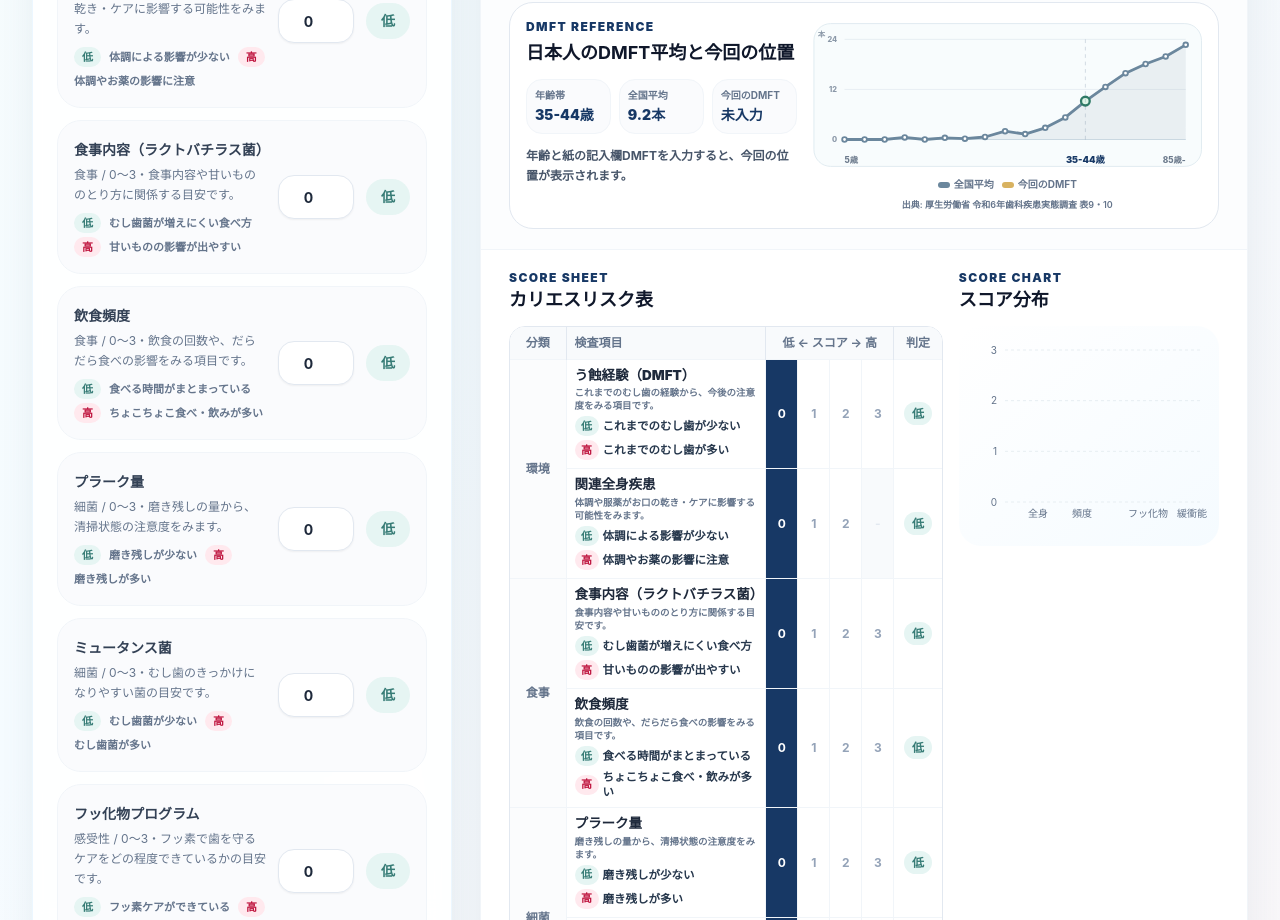
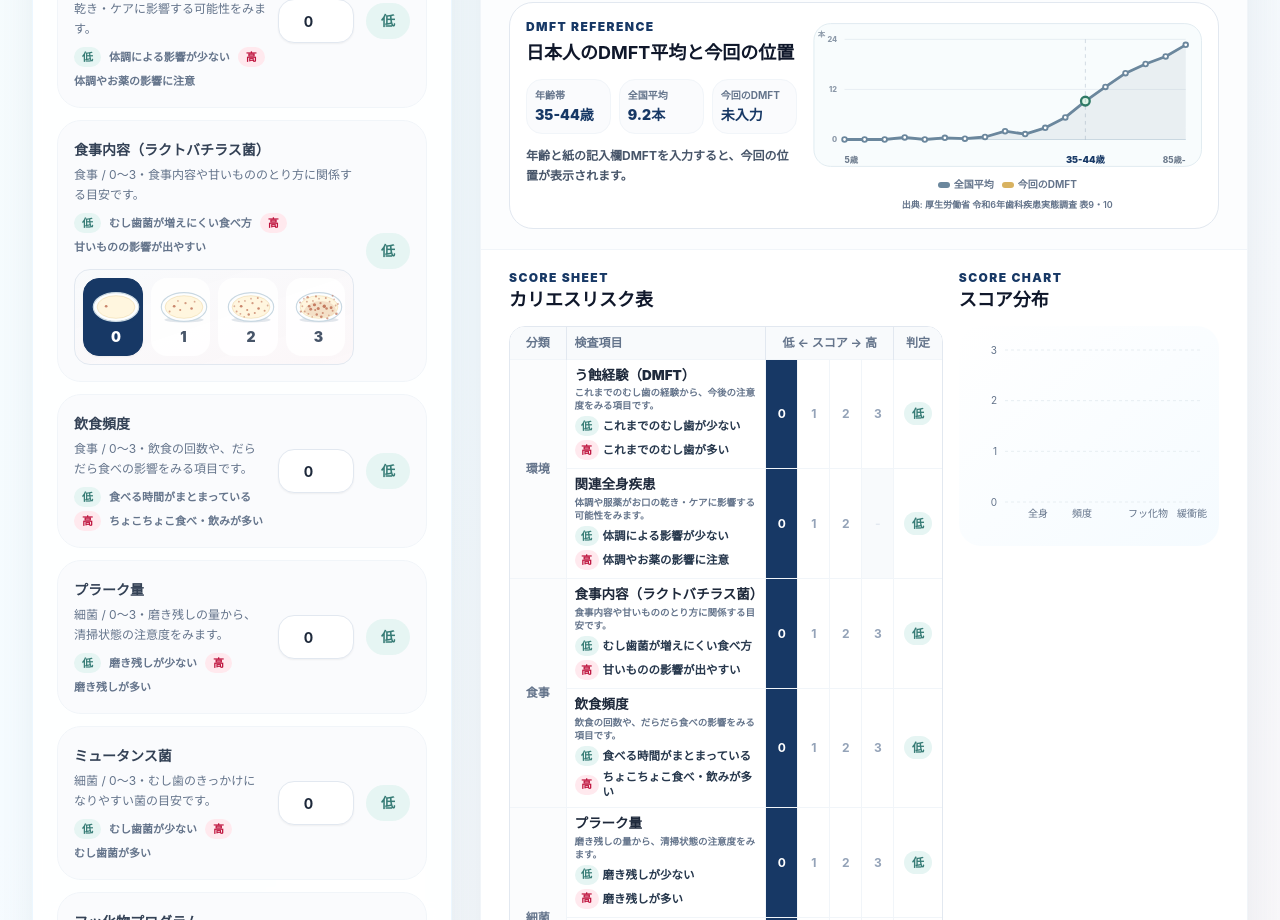
Before and after one commit to mrtakae-coder/caries-risk-report-app, a Next.js app: page / in a window 1280 px wide. Shown: the part 960-1880 px from the top of the page. Built offline with nearby package versions, Linux system fonts and the light colour scheme.

Commit message:
Add lactobacillus colony score illustrations

```diff
--- a/src/components/PatientForm.tsx
+++ b/src/components/PatientForm.tsx
@@ -77,6 +77,71 @@ const riskLabel = {
   medium: "中",
   high: "高"
 };
+
+const scoreToneClass = {
+  quickBlue: "border-sky-300 bg-sky-100 text-sky-800",
+  slowBlue: "border-cyan-300 bg-cyan-50 text-cyan-800",
+  green: "border-emerald-300 bg-emerald-100 text-emerald-800",
+  yellow: "border-amber-300 bg-amber-100 text-amber-800"
+};
+
+const colonyDots = [
+  [24, 24, 1.8, 0.8],
+  [39, 20, 1.5, 0.65],
+  [32, 29, 1.4, 0.72],
+  [47, 27, 1.7, 0.78],
+  [18, 31, 1.3, 0.58],
+  [51, 18, 1.2, 0.56],
+  [29, 17, 1.2, 0.5],
+  [42, 33, 1.4, 0.66],
+  [21, 18, 1.2, 0.52],
+  [55, 30, 1.3, 0.62],
+  [34, 35, 1.6, 0.74],
+  [15, 24, 1.2, 0.5],
+  [46, 13, 1.3, 0.62],
+  [28, 38, 1.1, 0.52],
+  [59, 23, 1.2, 0.5],
+  [37, 14, 1.1, 0.54],
+  [23, 34, 1.2, 0.55],
+  [50, 36, 1.1, 0.52],
+  [17, 14, 1.1, 0.48],
+  [57, 15, 1.1, 0.48],
+  [31, 22, 2.1, 0.85],
+  [44, 24, 2.2, 0.88],
+  [36, 27, 2.0, 0.82],
+  [26, 28, 1.9, 0.78],
+  [53, 26, 1.9, 0.8],
+  [40, 38, 1.8, 0.72],
+  [22, 12, 1.6, 0.65],
+  [60, 34, 1.7, 0.7],
+  [13, 31, 1.5, 0.62],
+  [48, 40, 1.5, 0.62],
+  [33, 11, 1.4, 0.6],
+  [55, 10, 1.3, 0.55],
+  [12, 19, 1.3, 0.55],
+  [62, 21, 1.2, 0.52]
+] as const;
+
+const colonyDotCounts = [1, 7, 17, 34] as const;
+
+function ColonyPlate({ score }: { score: number }) {
+  return (
+    <svg viewBox="0 0 74 50" aria-hidden="true" focusable="false" className="h-10 w-14">
+      <ellipse cx={37} cy={42} rx={26} ry={3.6} fill="rgba(23,56,101,0.12)" />
+      <ellipse cx={37} cy={25} rx={30} ry={19} fill="#fdfefe" stroke="#c9d8e2" strokeWidth={1.5} />
+      <ellipse cx={37} cy={25} rx={25} ry={15} fill="#fff6df" stroke="rgba(216,178,96,0.35)" />
+      {score === 3 ? (
+        <path
+          d="M18 28c5-9 18-13 29-10 8 2 13 7 12 12-2 7-13 9-24 8-9-1-19-3-17-10Z"
+          fill="rgba(188,106,79,0.16)"
+        />
+      ) : null}
+      {colonyDots.slice(0, colonyDotCounts[score as 0 | 1 | 2 | 3] ?? colonyDotCounts[0]).map(([cx, cy, radius, opacity], index) => (
+        <circle key={`${score}-${index}`} cx={cx} cy={cy} r={radius} opacity={opacity} fill="#bc6a4f" />
+      ))}
+    </svg>
+  );
+}
 
 function clampScore(value: string, max: number) {
   const numeric = Math.round(Number(value || 0));
@@ -348,11 +413,14 @@ export function PatientForm({ form, onChange }: PatientFormProps) {
           <div className="grid gap-3">
             {scoreDefinitions.map((definition) => {
               const level = getItemRiskLevel(definition.key, form.scores);
+              const showsColonyScale = definition.key === "lactobacillus";
 
               return (
                 <div
                   key={definition.key}
-                  className="grid grid-cols-[1fr_76px_44px] items-center gap-3 rounded-3xl border border-slate-100 bg-slate-50/70 p-4"
+                  className={`grid items-center gap-3 rounded-3xl border border-slate-100 bg-slate-50/70 p-4 ${
+                    showsColonyScale ? "grid-cols-[1fr_44px]" : "grid-cols-[1fr_76px_44px]"
+                  }`}
                 >
                   <div>
                     <Label htmlFor={definition.key}>{definition.label}</Label>
@@ -365,7 +433,46 @@ export function PatientForm({ form, onChange }: PatientFormProps) {
                       <span className="rounded-full bg-blossom-100 px-2 font-bold text-rose-700">高</span>
                       <span>{definition.highGuide}</span>
                     </p>
+                    {definition.scoreLabels ? (
+                      <div className="mt-2 flex flex-wrap gap-1.5">
+                        {definition.scoreLabels.map((marker) => (
+                          <span
+                            key={`${definition.key}-${marker.score}`}
+                            className={`inline-flex items-center gap-1 rounded-full border px-2.5 py-0.5 text-[11px] font-black ${scoreToneClass[marker.tone]}`}
+                          >
+                            <b>{marker.score}</b>
+                            {marker.label}
+                          </span>
+                        ))}
                       </div>
+                    ) : null}
+                    {showsColonyScale ? (
+                      <div className="mt-3 grid grid-cols-4 gap-2 rounded-2xl border border-slate-200 bg-gradient-to-br from-slate-50 to-rose-50/40 p-2">
+                        {Array.from({ length: definition.max + 1 }, (_, score) => {
+                          const isSelected = form.scores[definition.key] === score;
+
+                          return (
+                            <button
+                              key={`${definition.key}-${score}`}
+                              type="button"
+                              aria-pressed={isSelected}
+                              aria-label={`${definition.label} ${score}点`}
+                              onClick={() => updateScore(definition.key, String(score), definition.max)}
+                              className={`grid min-h-[76px] place-items-center rounded-2xl border px-1 py-2 text-sm font-black transition ${
+                                isSelected
+                                  ? "border-[#173865] bg-[#173865] text-white shadow-sm"
+                                  : "border-transparent bg-white/85 text-slate-600 hover:border-slate-200"
+                              }`}
+                            >
+                              <ColonyPlate score={score} />
+                              <span>{score}</span>
+                            </button>
+                          );
+                        })}
+                      </div>
+                    ) : null}
+                  </div>
+                  {showsColonyScale ? null : (
                     <Input
                       id={definition.key}
                       type="number"
@@ -376,6 +483,7 @@ export function PatientForm({ form, onChange }: PatientFormProps) {
                       onChange={(event) => updateScore(definition.key, event.target.value, definition.max)}
                       className="text-center font-bold"
                     />
+                  )}
                   <span className={`rounded-full px-3 py-2 text-center text-sm font-bold ${riskToneClass[level]}`}>
                     {riskLabel[level]}
                   </span>
```
Also changed, not shown: web/app.js (+73 -4 lines), web/styles.css (+104 -0 lines). Lines whose indentation alone changed are shown as unchanged.
